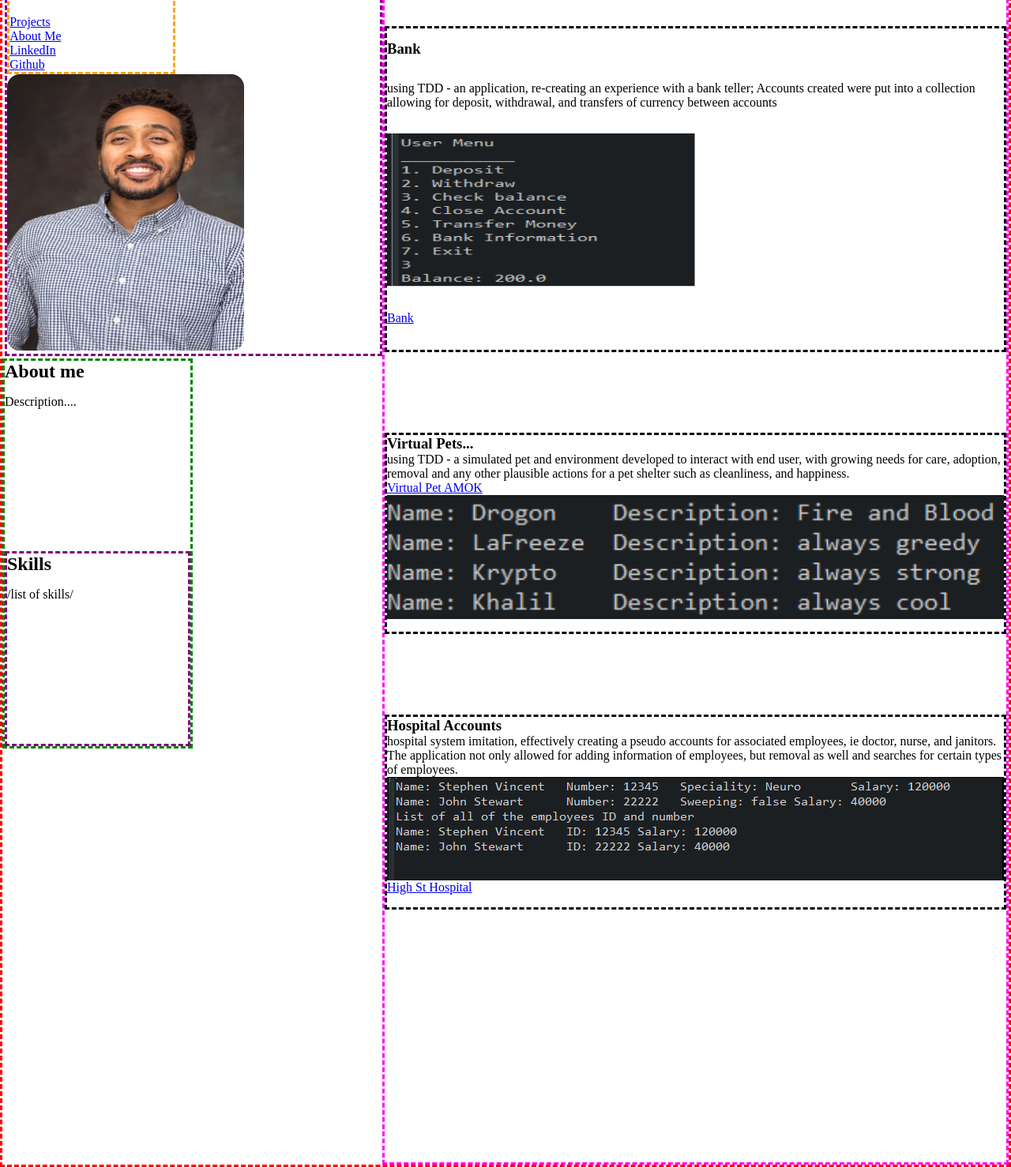
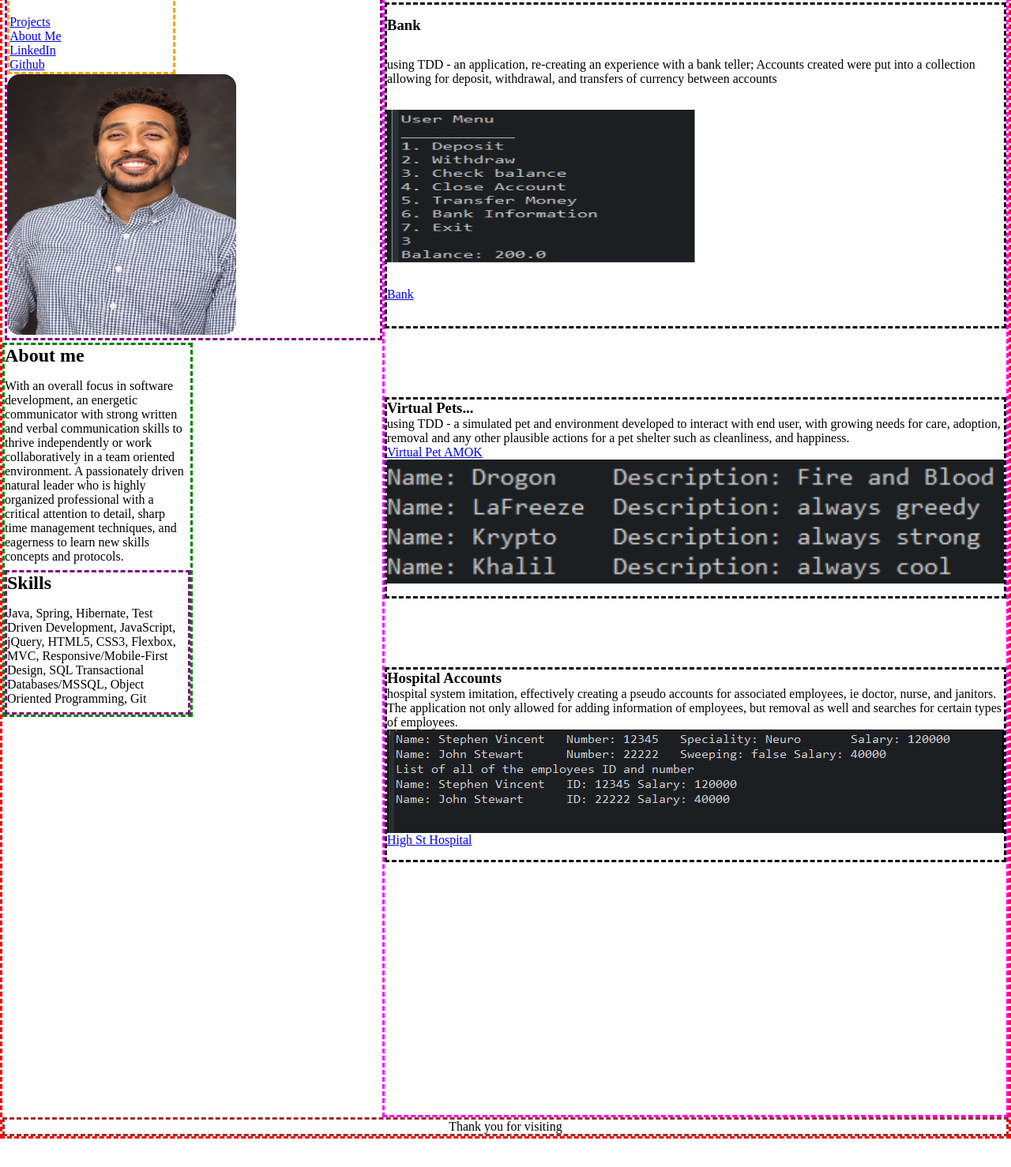
Before and after one commit to vincentgilford/vincentgilford.github.io, a plain HTML site: page index.html in a window 1280 px wide. Shown: the part 59-1537 px from the top of the page at 79% size. After the commit the page ends 1501 px from the top, so only its background shows below. Drawn offline with Linux system fonts and the light colour scheme.

Commit message:
added a footer

```diff
--- a/index.html
+++ b/index.html
@@ -32,11 +32,11 @@
 	<!-- grid placed -->
 			<section id="link_about_me" class="about_me">
 				<h2>About me</h2>
-				<p>Description....</p>
+				<p> With an overall focus in software development, an energetic communicator with strong written and verbal communication skills to thrive independently or work collaboratively in a team oriented environment.  A passionately driven natural leader who is highly organized professional with a critical attention to detail, sharp time management techniques, and eagerness to learn new skills concepts and protocols.</p>
 			</section>
 			<section class="skills">
 					<h2>Skills</h2>
-					<p>/list of skills/</p>
+					<p>Java, Spring, Hibernate, Test Driven Development, JavaScript, jQuery, HTML5, CSS3, Flexbox, MVC, Responsive/Mobile-First Design, SQL Transactional Databases/MSSQL, Object Oriented Programming, Git</p>
 			</section>
 	</section>
 	<section class="sidebar_2">
@@ -63,6 +63,9 @@
 				</article>
 			</section>
 	</section>
+	<footer>
+		<p>Thank you for visiting</p>
+	</footer>
 </div>
 </body>
 </html>
--- a/layout.css
+++ b/layout.css
@@ -80,3 +80,19 @@ nav{
 h2{
 	margin-bottom: 1rem;
 }
+
+footer{
+	display: flex;
+	grid-column:1/-1;
+	grid-row:4/-1;
+	align-content: center;
+	justify-content: center;
+	border: dashed brown;
+}
+
+footer p{
+
+	align-content: center;
+	justify-content: center;
+
+}
--- a/style.css
+++ b/style.css
@@ -1,6 +1,6 @@
 #profile_pic{
-	width: 300px;
-	height: 350px;
+	width: 290px;
+	height: 330px;
 	border-radius: 1rem;
 }
 
```
